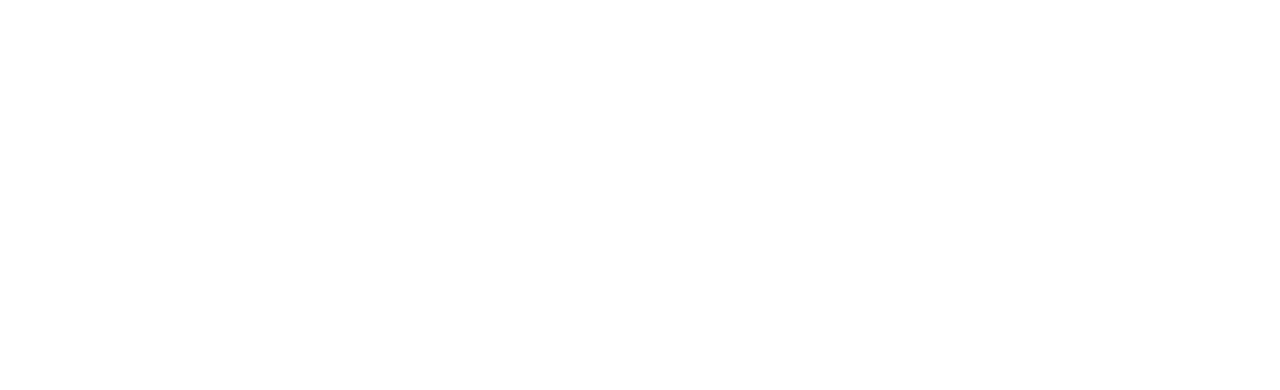
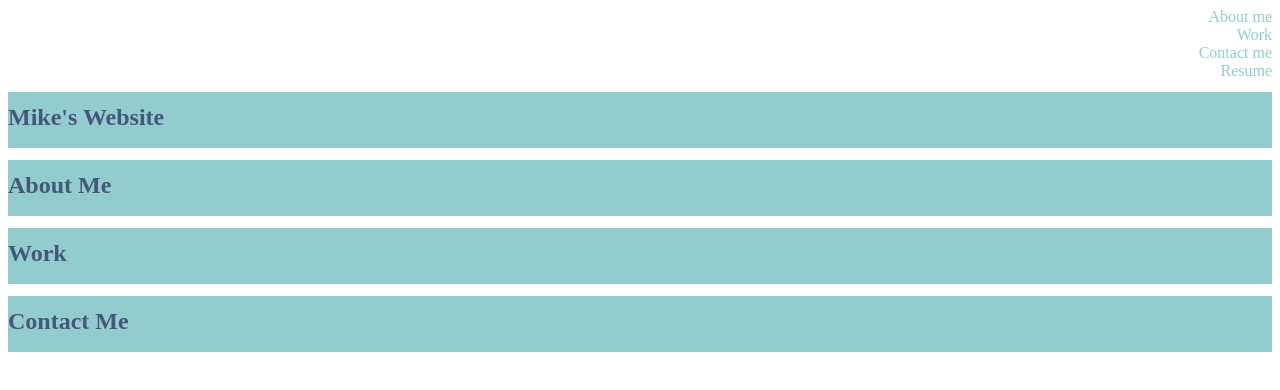
Before and after one commit to MikeK1639/Mikes-Website, a plain HTML site: page index.html in a window 1280 px wide. Drawn offline with Linux system fonts and the light colour scheme.

Commit message:
Tinkering

```diff
--- a/index.html
+++ b/index.html
@@ -1,22 +1,30 @@
 <!DOCTYPE html>
-<!--[if lt IE 7]>      <html class="no-js lt-ie9 lt-ie8 lt-ie7"> <![endif]-->
-<!--[if IE 7]>         <html class="no-js lt-ie9 lt-ie8"> <![endif]-->
-<!--[if IE 8]>         <html class="no-js lt-ie9"> <![endif]-->
-<!--[if gt IE 8]>      <html class="no-js"> <!--<![endif]-->
-<html>
-    <head>
-        <meta charset="utf-8">
-        <meta http-equiv="X-UA-Compatible" content="IE=edge">
-        <title></title>
-        <meta name="description" content="">
-        <meta name="viewport" content="width=device-width, initial-scale=1">
-        <link rel="stylesheet" href="">
-    </head>
+
+<html lang="en">
+
+    <header>About me</header>
+    <header>Work</header>
+    <header>Contact me</header>
+    <header>Resume</header>
+
+<h2>Mike's Website</h2>
+
+
+
+<head>
+    <meta charset="UTF-8" />
+    <meta http-equiv="X-UA-Compatible" content="IE=edge" />
+    <meta name="viewport" content="width=device-width, initial-scale=1.0" />
+    <link rel="stylesheet" type="text/css" href="styles.css" />
+    <title>Link CSS to HTML</title>
+</head>
+<body>
+    <title>Mikes's Website</title>
+
     <body>
-        <!--[if lt IE 7]>
-            <p class="browsehappy">You are using an <strong>outdated</strong> browser. Please <a href="#">upgrade your browser</a> to improve your experience.</p>
-        <![endif]-->
-
-        <script src="" async defer></script>
+        <aside>
+        <h2>About Me</h2>
+        <h2>Work</h2>
+        <h2>Contact Me</h2>
+        </aside>
     </body>
-</html>
--- a/styles.css
+++ b/styles.css
@@ -0,0 +1,50 @@
+* {
+    box-sizing: border-box;
+  }
+
+  /* brand color palette */
+  :root {
+    --primary: rgba(68, 88, 119, 1);
+    --secondary: rgba(146, 204, 206, 1);
+    --tertiary: rgba(49, 52, 61, 1);
+    --dark: rgba(28, 29, 33, 1);
+    --light: rgba(238, 238, 247, 1);
+  }
+
+h2 {text; color: var(--primary);
+font-weight: bolder;
+background-color: var(--secondary);
+font: size 200px;
+  margin-bottom: 0.5em;
+  padding-bottom: 0.5em;
+  border-bottom: 5px solid var(--secondary);
+  margin-bottom: 0.5em;
+  margin-top: 0.5em;
+  padding-top: 0.5em;}
+
+aside {text-align: left;
+text:var(--primary)}
+
+header { position: relative;
+  text-align: right;
+  flex_wrap;
+  align;right: auto
+  margin; 50px
+  padding;50px
+  background-color: var(--primary);
+  color: var(--secondary);
+}
+
+  body {
+
+
+    head { flex-wrap;
+    align-items;left;
+    padding:50px;
+    margin: 50px;
+    background-color: var(--dark);
+}
+  }
+   .nav {
+
+}
```
Also changed, not shown: assets/images/02-portfolio-1.jpg (added), assets/images/02-portfolio-2.jpg (added), assets/images/02-portfolio-3.jpg (added), assets/images/02-portfolio-4.jpg (added), assets/images/02-run-buddy.jpg (added), 1 other file.
